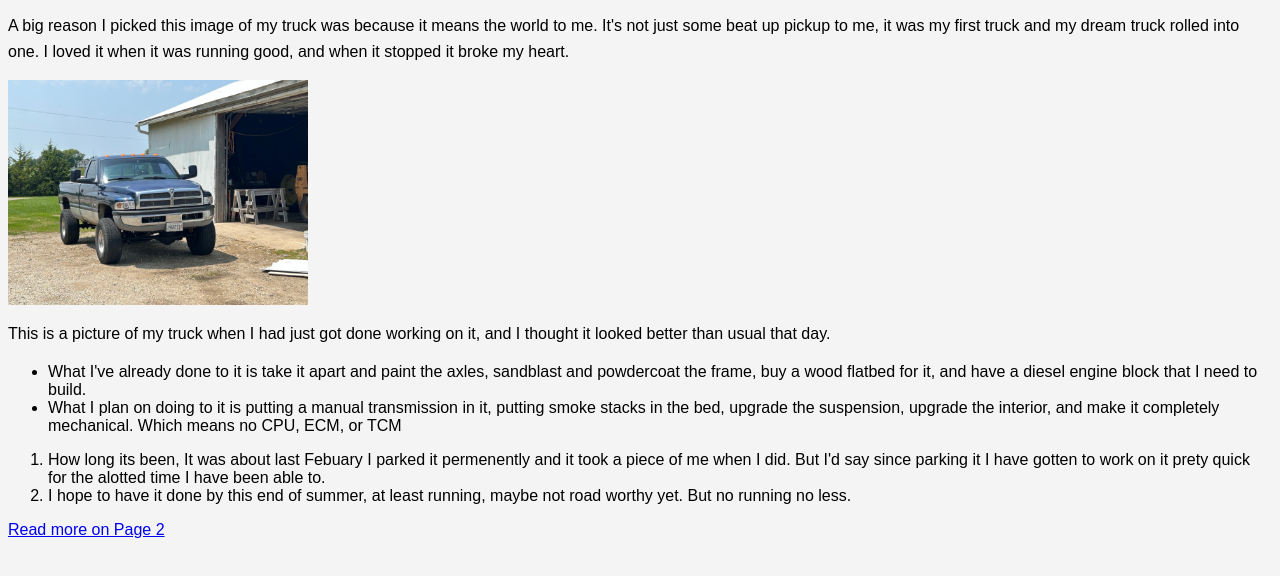
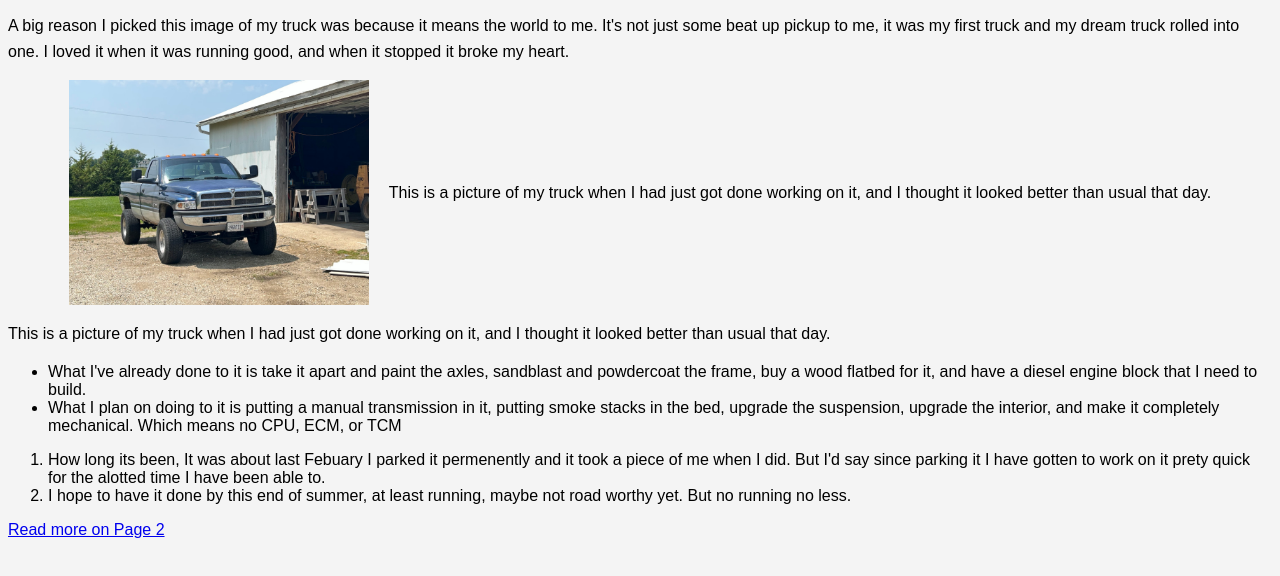
Before and after one commit to NevinBolin03/application-development, a plain HTML site: page index.html in a window 1280 px wide. Shown: the part 134-710 px from the top of the page. Drawn offline with Linux system fonts and the light colour scheme.

Commit message:
Add Flexbox layout for image and text

```diff
--- a/css/style.css
+++ b/css/style.css
@@ -14,3 +14,16 @@ img {
   max-width: 100%;
   height: auto;
 }
+
+.flex-container {
+  display: flex;
+  gap: 20px;
+  align-items: center;
+  justify-content: center;
+  flex-wrap: wrap;
+}
+
+.featured-image {
+  max-width: 300px;
+  height: auto;
+}
--- a/index.html
+++ b/index.html
@@ -19,8 +19,13 @@
 
     <!-- Section: organized content -->
     <section>
-      <img src="images/truk.jpg" alt="My truck" width="300">
+      <section class="flex-container">
+  <img src="images/truk.jpg" alt="My truck" class="featured-image">
 
+  <div>
+    <p>This is a picture of my truck when I had just got done working on it, and I thought it looked better than usual that day.</p>
+  </div>
+</section>
       <p>This is a picture of my truck when I had just got done working on it, and I thought it looked better than usual that day.</p>
 
       <ul>
```
